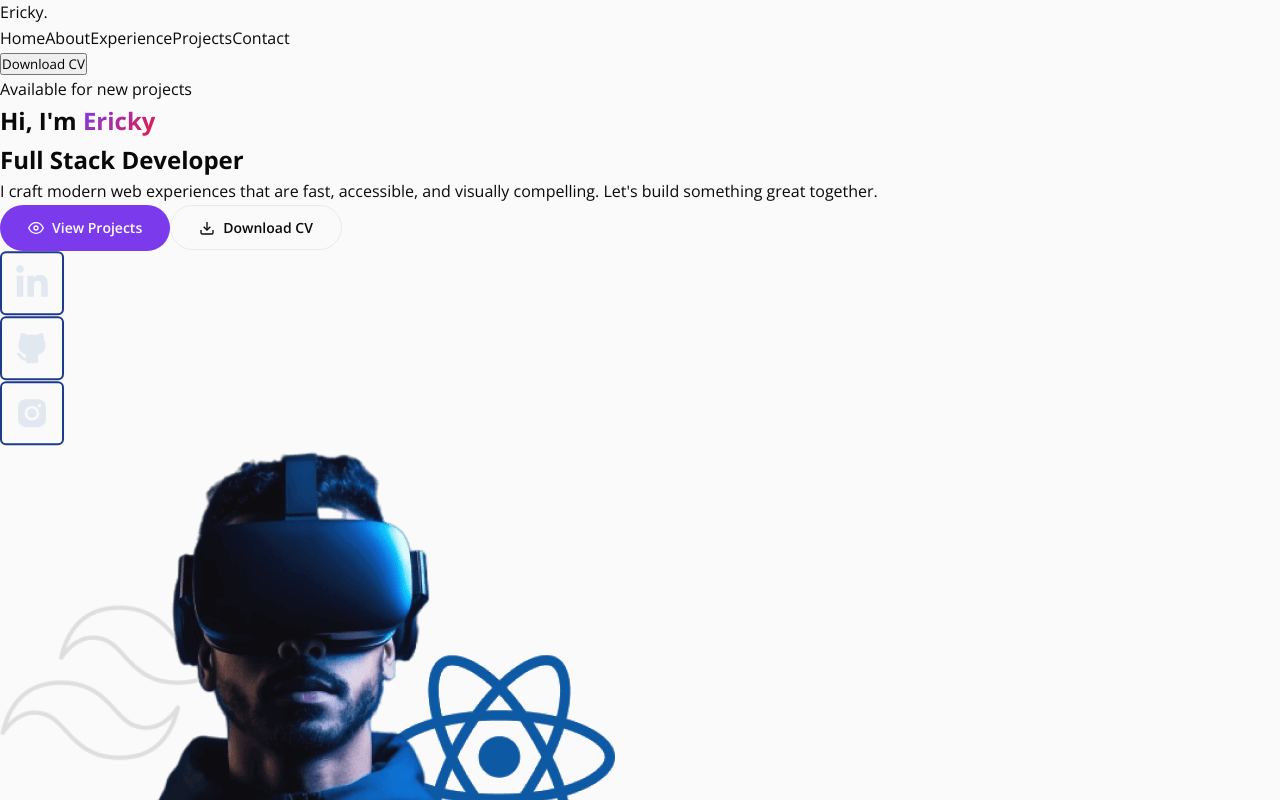
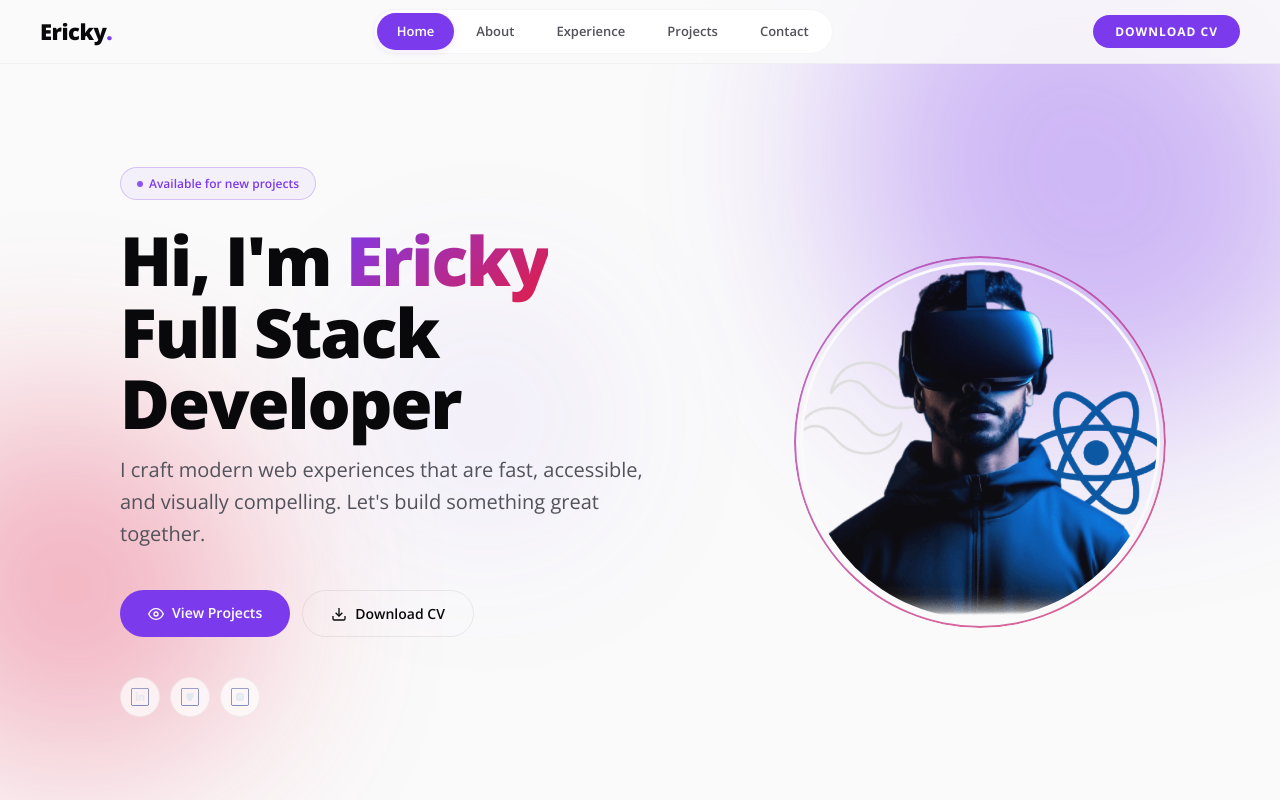
Before and after one commit to dev-erickydias/dev-erickydias, a Next.js app: page / in a window 1280 px wide. Shown: the top 800 px of the page. Built offline with nearby package versions, Linux system fonts and the light colour scheme.

Commit message:
fix: update Next.js to 15.2.6 to patch CVE-2025-66478

```diff
--- a/package.json
+++ b/package.json
@@ -10,12 +10,12 @@
   },
   "dependencies": {
     "@emailjs/browser": "^4.4.1",
-    "next": "^15.2.3",
+    "next": "^15.2.6",
     "react": "^18",
     "react-dom": "^18"
   },
   "devDependencies": {
     "eslint": "^8",
-    "eslint-config-next": "14.2.9"
+    "eslint-config-next": "15.2.6"
   }
 }
--- a/src/blocks/globals.css
+++ b/src/blocks/globals.css
@@ -2,6 +2,18 @@
    ERICKY DIAS PORTFOLIO — Design System v3
    Clean · Minimal · Tab-Based · New Palette
    ======================================================== */
+
+/* ===== COMPONENT IMPORTS (must be at top) ===== */
+@import url(./nav__menu.css);
+@import url(./header.css);
+@import url(./hero.css);
+@import url(./about.css);
+@import url(./skills.css);
+@import url(./experience.css);
+@import url(./project.css);
+@import url(./contact.css);
+@import url(./footer.css);
+@import url(./pages.css);
 
 /* ===== RESET ===== */
 *, *::before, *::after { margin: 0; padding: 0; box-sizing: border-box; }
@@ -236,15 +248,3 @@ body {
 ::-webkit-scrollbar-track{background:transparent}
 ::-webkit-scrollbar-thumb{background:var(--accent);border-radius:3px}
 ::selection{background:var(--accent);color:#fff}
-
-/* ===== IMPORTS ===== */
-@import url(./nav__menu.css);
-@import url(./header.css);
-@import url(./hero.css);
-@import url(./about.css);
-@import url(./skills.css);
-@import url(./experience.css);
-@import url(./project.css);
-@import url(./contact.css);
-@import url(./footer.css);
-@import url(./pages.css);
```
Also changed, not shown: 1 other file (tests, documents, lock files or other folders).
